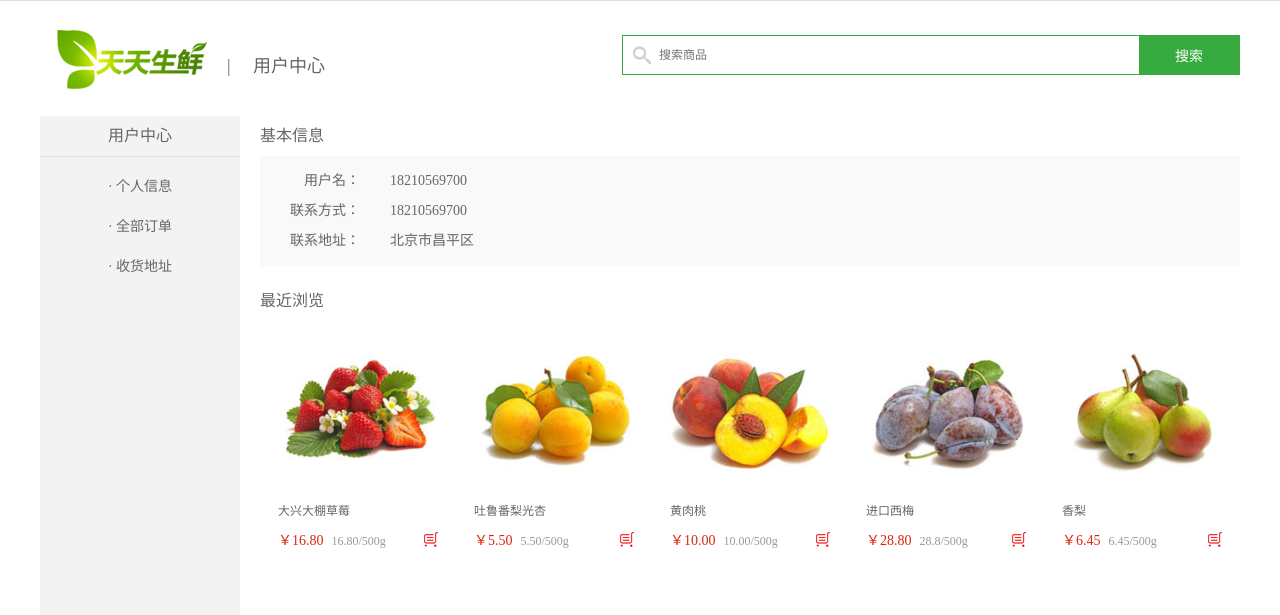
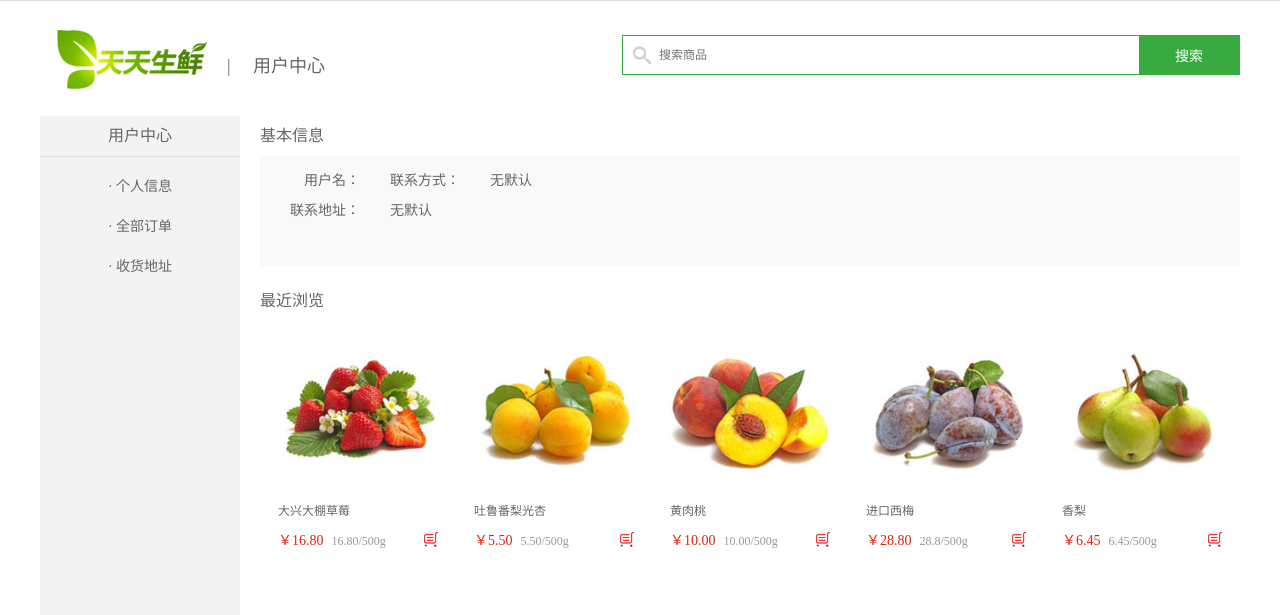
Before and after one commit to ec1iqse/dailyfresh, a Django app: template templates/user_center_info.html in a window 1280 px wide. Shown: the part 29-644 px from the top of the page. Run offline with Django 3.2, Linux system fonts and the light colour scheme; the template is opened without the code that fills it, so the values that code supplies are empty; parts of the project's set-up code (start-up, migrations or seed data) failed here and were passed over.

Commit message:
用户中心 个人信息页 完成

```diff
--- a/apps/user/views.py
+++ b/apps/user/views.py
@@ -302,7 +302,7 @@ class UserInfoView(LoginRequiredMixin, View):
 
         # 获取用户的个人信息
         user = request.user
-        addr = Address.objects.get_default_address(user)
+        address = Address.objects.get_default_address(user)
         # 获取用户的历史浏览记录
 
         # 获取用户的个人信息.
@@ -313,7 +313,7 @@ class UserInfoView(LoginRequiredMixin, View):
 
         return render(request,
                       template_name='user_center_info.html',
-                      context={'page': 'user', 'address': addr})
+                      context={'page': 'user', 'address': address})
 
 
 # /user/order
--- a/templates/user_center_info.html
+++ b/templates/user_center_info.html
@@ -6,9 +6,15 @@
         <div class="info_con clearfix">
             <h3 class="common_title2">基本信息</h3>
             <ul class="user_info_list">
-                <li><span>用户名：</span>18210569700</li>
-                <li><span>联系方式：</span>18210569700</li>
-                <li><span>联系地址：</span>北京市昌平区</li>
+                <li><span>用户名：</span>{{ user.username }}</li>
+                {% if address %}
+                    <li><span>联系方式：</span>{{ address.phone }}</li>
+                    <li><span>联系地址：</span>{{ address.addr }}</li>
+                {% else %}
+                    <li><span>联系方式：</span>无默认</li>
+                    <li><span>联系地址：</span>无默认</li>
+                {% endif %}
+
             </ul>
         </div>
 
```
